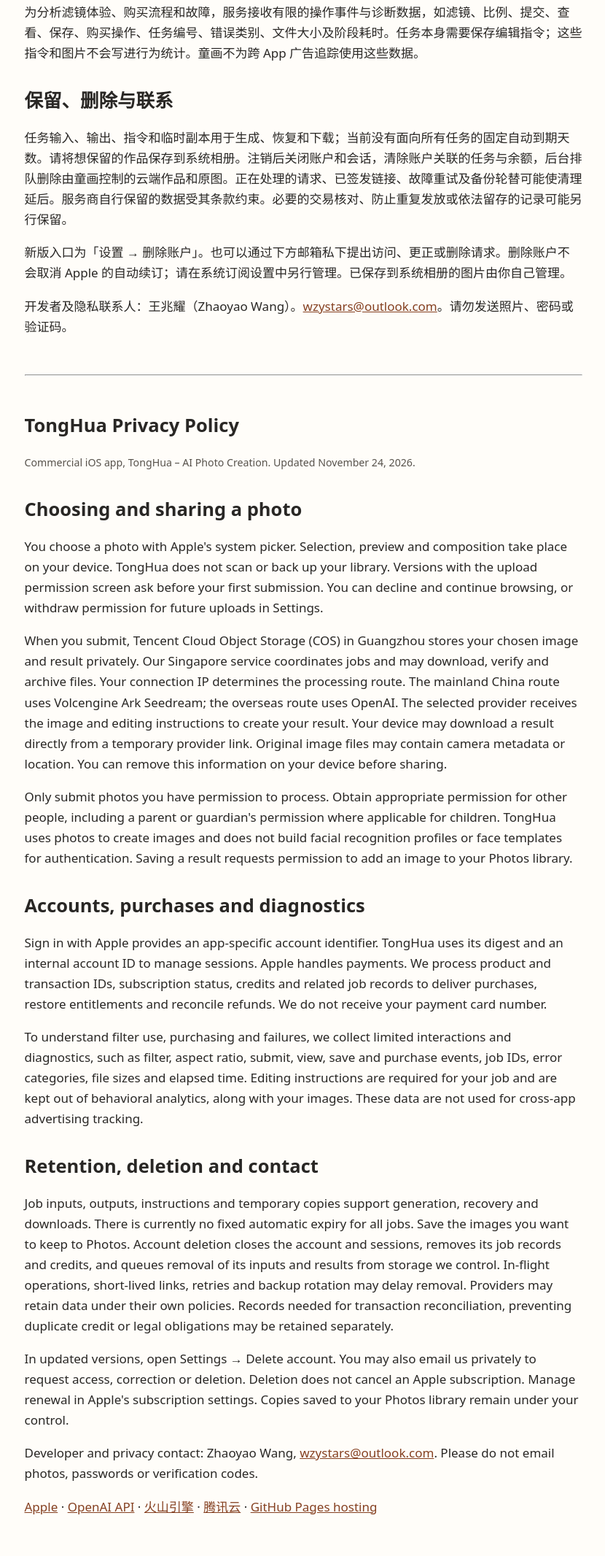
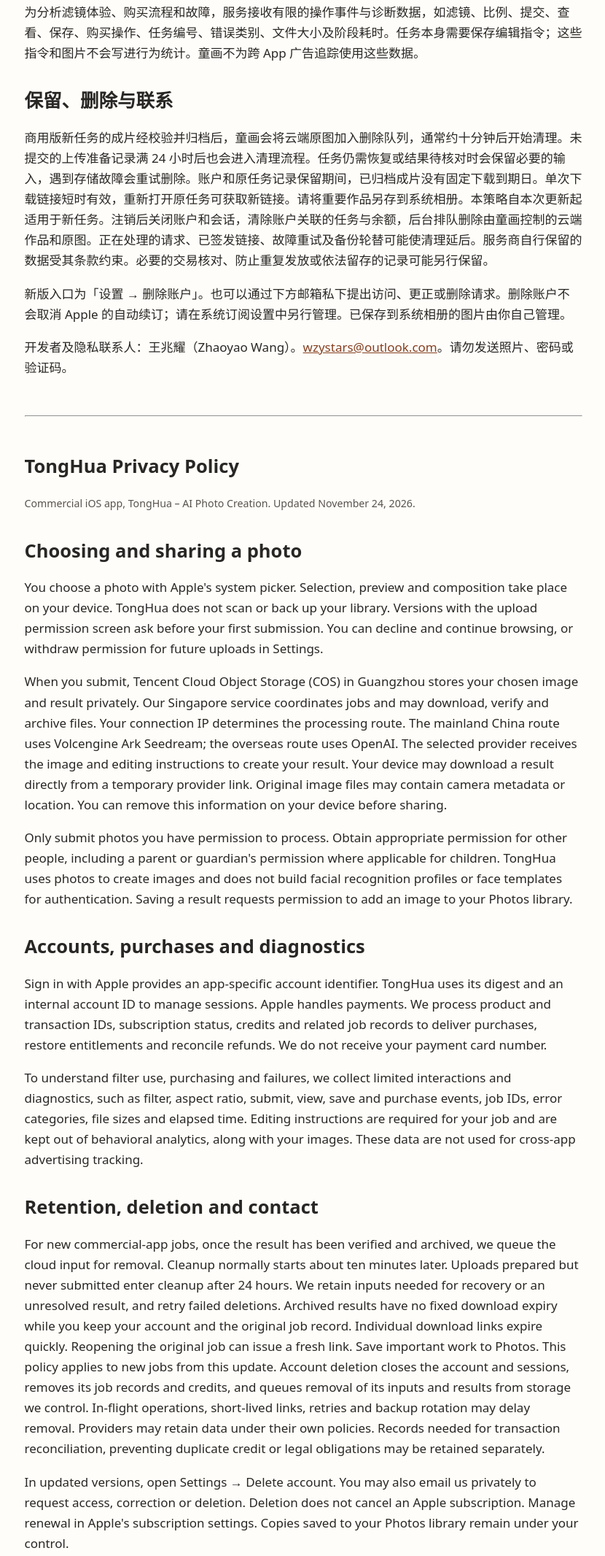
Before and after one commit to zhaoyaowang/private.github.io, a plain HTML site: page tonghua/index.html in a window 1280 px wide. Shown: the part 781-2913 px from the top of the page at 73% size, without its empty margins (224-1054 px from the left). Drawn offline with Linux system fonts and the light colour scheme.

Commit message:
Explain input cleanup and ongoing access to archived TongHua results

```diff
--- a/tonghua/index.html
+++ b/tonghua/index.html
@@ -8,7 +8,7 @@
 <p>请只上传你有权处理的照片。照片含他人尤其是儿童时，请先取得适当授权或监护人同意。童画用照片生成作品，不建立人脸识别账户或用于身份认证的面部模板。保存作品时才请求向系统相册添加图片的权限。</p>
 <h2>账户、购买和运行记录</h2><p>通过 Apple 登录时，童画用应用专属的 Apple 账户标识摘要及内部账户编号管理会话。Apple 处理付款。童画处理商品和交易编号、订阅状态、积分流水及其关联任务，以交付权益、恢复购买和核对退款。童画无法读取你的支付卡号。</p>
 <p>为分析滤镜体验、购买流程和故障，服务接收有限的操作事件与诊断数据，如滤镜、比例、提交、查看、保存、购买操作、任务编号、错误类别、文件大小及阶段耗时。任务本身需要保存编辑指令；这些指令和图片不会写进行为统计。童画不为跨 App 广告追踪使用这些数据。</p>
-<h2>保留、删除与联系</h2><p>任务输入、输出、指令和临时副本用于生成、恢复和下载；当前没有面向所有任务的固定自动到期天数。请将想保留的作品保存到系统相册。注销后关闭账户和会话，清除账户关联的任务与余额，后台排队删除由童画控制的云端作品和原图。正在处理的请求、已签发链接、故障重试及备份轮替可能使清理延后。服务商自行保留的数据受其条款约束。必要的交易核对、防止重复发放或依法留存的记录可能另行保留。</p>
+<h2>保留、删除与联系</h2><p>商用版新任务的成片经校验并归档后，童画会将云端原图加入删除队列，通常约十分钟后开始清理。未提交的上传准备记录满 24 小时后也会进入清理流程。任务仍需恢复或结果待核对时会保留必要的输入，遇到存储故障会重试删除。账户和原任务记录保留期间，已归档成片没有固定下载到期日。单次下载链接短时有效，重新打开原任务可获取新链接。请将重要作品另存到系统相册。本策略自本次更新起适用于新任务。注销后关闭账户和会话，清除账户关联的任务与余额，后台排队删除由童画控制的云端作品和原图。正在处理的请求、已签发链接、故障重试及备份轮替可能使清理延后。服务商自行保留的数据受其条款约束。必要的交易核对、防止重复发放或依法留存的记录可能另行保留。</p>
 <p>新版入口为「设置 → 删除账户」。也可以通过下方邮箱私下提出访问、更正或删除请求。删除账户不会取消 Apple 的自动续订；请在系统订阅设置中另行管理。已保存到系统相册的图片由你自己管理。</p>
 <p>开发者及隐私联系人：王兆耀（Zhaoyao Wang）。<a href="mailto:wzystars@outlook.com">wzystars@outlook.com</a>。请勿发送照片、密码或验证码。</p></section>
 <hr><section id="en" lang="en"><h1>TongHua Privacy Policy</h1><small>Commercial iOS app, TongHua – AI Photo Creation. Updated November 24, 2026.</small>
@@ -17,7 +17,7 @@
 <p>Only submit photos you have permission to process. Obtain appropriate permission for other people, including a parent or guardian's permission where applicable for children. TongHua uses photos to create images and does not build facial recognition profiles or face templates for authentication. Saving a result requests permission to add an image to your Photos library.</p>
 <h2>Accounts, purchases and diagnostics</h2><p>Sign in with Apple provides an app-specific account identifier. TongHua uses its digest and an internal account ID to manage sessions. Apple handles payments. We process product and transaction IDs, subscription status, credits and related job records to deliver purchases, restore entitlements and reconcile refunds. We do not receive your payment card number.</p>
 <p>To understand filter use, purchasing and failures, we collect limited interactions and diagnostics, such as filter, aspect ratio, submit, view, save and purchase events, job IDs, error categories, file sizes and elapsed time. Editing instructions are required for your job and are kept out of behavioral analytics, along with your images. These data are not used for cross-app advertising tracking.</p>
-<h2>Retention, deletion and contact</h2><p>Job inputs, outputs, instructions and temporary copies support generation, recovery and downloads. There is currently no fixed automatic expiry for all jobs. Save the images you want to keep to Photos. Account deletion closes the account and sessions, removes its job records and credits, and queues removal of its inputs and results from storage we control. In-flight operations, short-lived links, retries and backup rotation may delay removal. Providers may retain data under their own policies. Records needed for transaction reconciliation, preventing duplicate credit or legal obligations may be retained separately.</p>
+<h2>Retention, deletion and contact</h2><p>For new commercial-app jobs, once the result has been verified and archived, we queue the cloud input for removal. Cleanup normally starts about ten minutes later. Uploads prepared but never submitted enter cleanup after 24 hours. We retain inputs needed for recovery or an unresolved result, and retry failed deletions. Archived results have no fixed download expiry while you keep your account and the original job record. Individual download links expire quickly. Reopening the original job can issue a fresh link. Save important work to Photos. This policy applies to new jobs from this update. Account deletion closes the account and sessions, removes its job records and credits, and queues removal of its inputs and results from storage we control. In-flight operations, short-lived links, retries and backup rotation may delay removal. Providers may retain data under their own policies. Records needed for transaction reconciliation, preventing duplicate credit or legal obligations may be retained separately.</p>
 <p>In updated versions, open Settings → Delete account. You may also email us privately to request access, correction or deletion. Deletion does not cancel an Apple subscription. Manage renewal in Apple's subscription settings. Copies saved to your Photos library remain under your control.</p>
 <p>Developer and privacy contact: Zhaoyao Wang, <a href="mailto:wzystars@outlook.com">wzystars@outlook.com</a>. Please do not email photos, passwords or verification codes.</p></section>
 <footer><a href="https://www.apple.com/legal/privacy/">Apple</a> · <a href="https://openai.com/enterprise-privacy/">OpenAI API</a> · <a href="https://www.volcengine.com/docs/6348/68918">火山引擎</a> · <a href="https://cloud.tencent.com/document/product/301/11470">腾讯云</a> · <a href="https://docs.github.com/en/site-policy/privacy-policies/github-general-privacy-statement">GitHub Pages hosting</a></footer></main></html>
```
